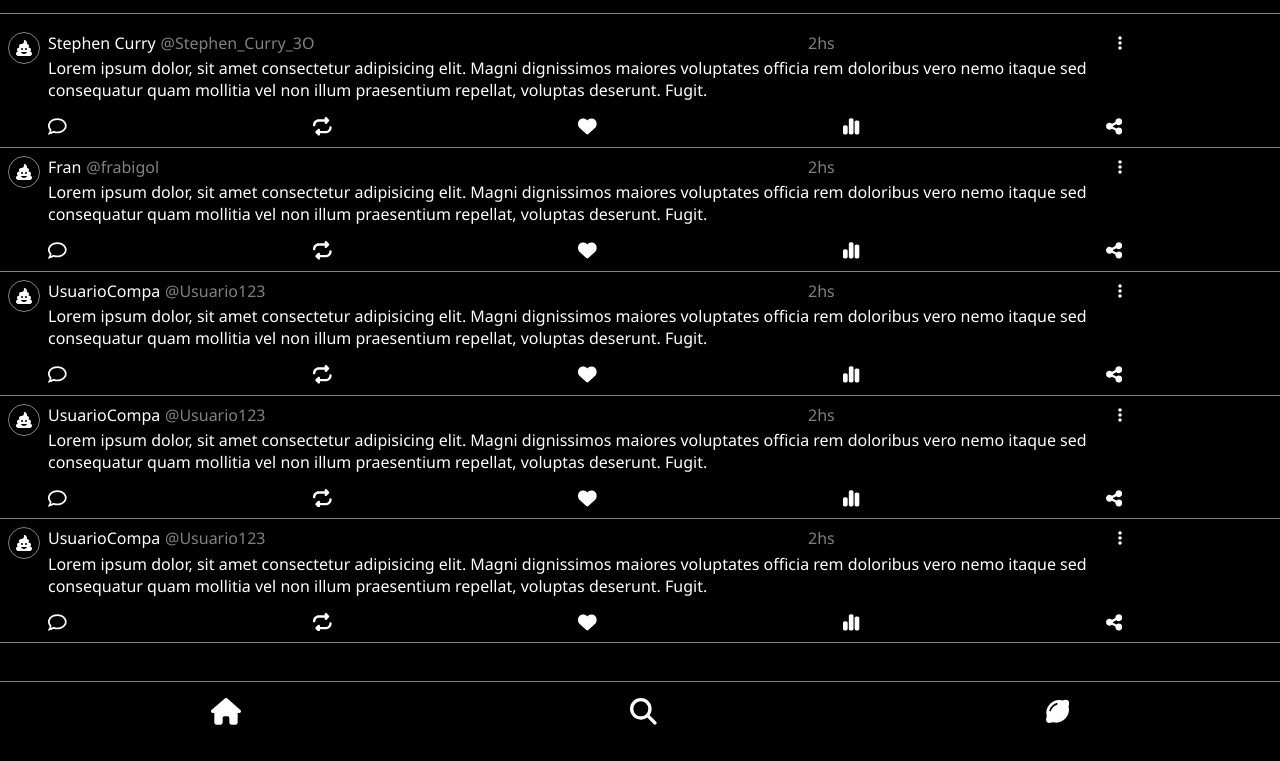
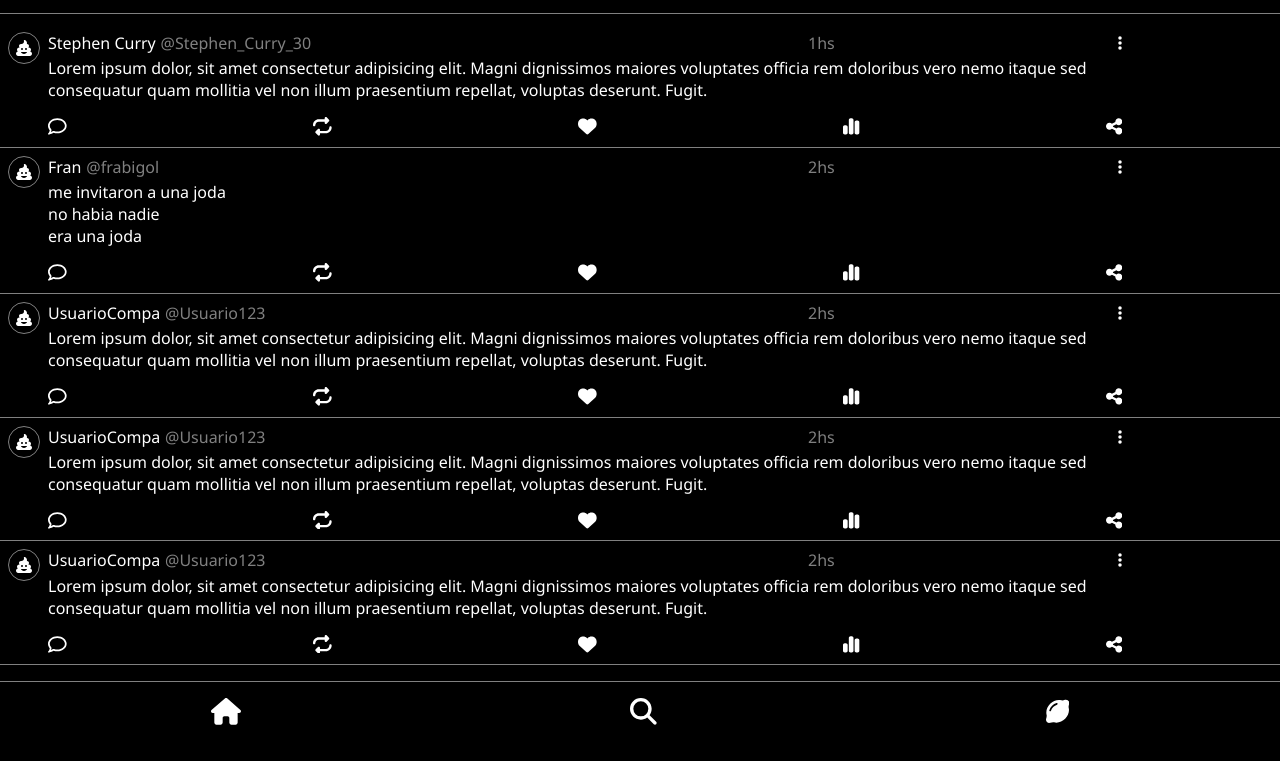
Before and after one commit to Lautaro24Fer/ProyectoFinal_Labo3, a website built with Vite: page index.html in a window 1280 px wide. Shown: the part 56-817 px from the top of the page. Built offline with nearby package versions, Linux system fonts and the light colour scheme; a web font is replaced by a local one.

Commit message:
Flag commit

```diff
--- a/index.html
+++ b/index.html
@@ -40,10 +40,10 @@
                   Stephen Curry
                 </div>
                 <div class="userPersonalName">
-                  @Stephen_Curry_3O
+                  @Stephen_Curry_30
                 </div>
               </div>
-              <div class="time">2hs</div>
+              <div class="time">1hs</div>
               <div class="configButton">
                 <button>
                   <svg xmlns="http://www.w3.org/2000/svg" height="1em" viewBox="0 0 128 512"><!--! Font Awesome Free 6.4.2 by @fontawesome - https://fontawesome.com License - https://fontawesome.com/license (Commercial License) Copyright 2023 Fonticons, Inc. --><path d="M64 360a56 56 0 1 0 0 112 56 56 0 1 0 0-112zm0-160a56 56 0 1 0 0 112 56 56 0 1 0 0-112zM120 96A56 56 0 1 0 8 96a56 56 0 1 0 112 0z"/></svg>
@@ -102,9 +102,9 @@
               </div>
             </div>
             <div class="bodyTweetContent">
-              Lorem ipsum dolor, sit amet consectetur adipisicing elit. Magni dignissimos maiores voluptates officia rem
-              doloribus vero nemo itaque sed consequatur quam mollitia vel non illum praesentium repellat, voluptas
-              deserunt. Fugit.
+              me invitaron a una joda <br>
+              no habia nadie <br>
+              era una joda
             </div>
             <div class="actions">
               <button>
```
